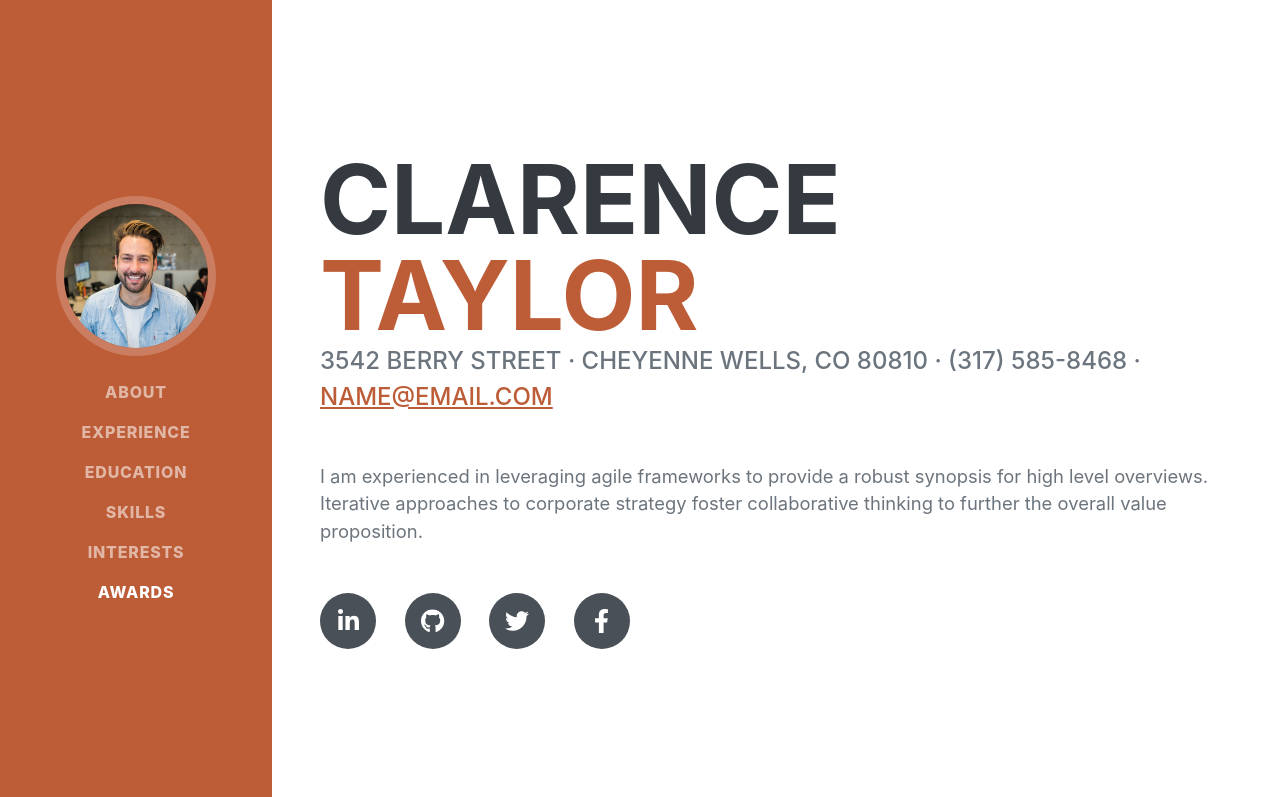
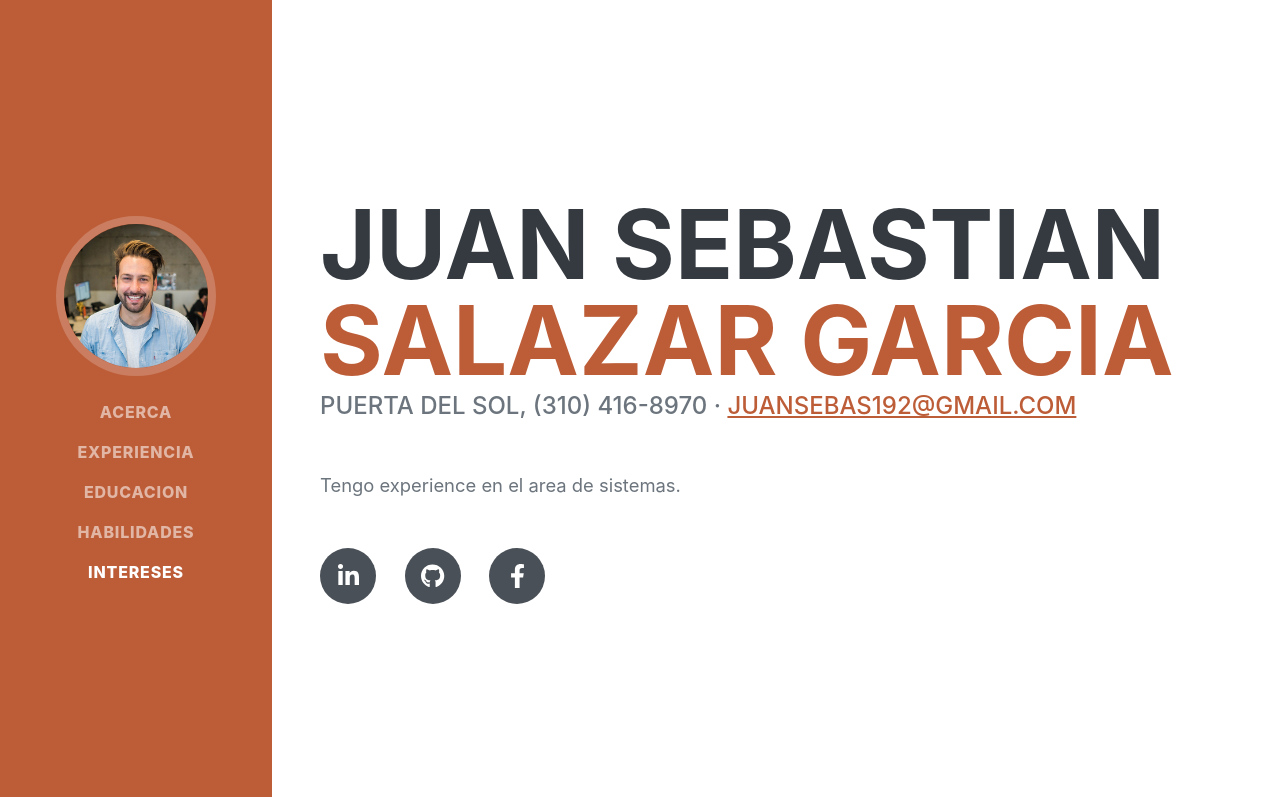
Before and after one commit to juansalazar92/ccv, a plain HTML site: page index.html in a window 1280 px wide. Shown: the top 797 px of the page. Drawn offline with nearby package versions, Linux system fonts and the light colour scheme; a web font is replaced by a local one.

Commit message:
modificando hoja de vida

```diff
--- a/index.html
+++ b/index.html
@@ -4,8 +4,8 @@
         <meta charset="utf-8" />
         <meta name="viewport" content="width=device-width, initial-scale=1, shrink-to-fit=no" />
         <meta name="description" content="" />
-        <meta name="author" content="" />
-        <title>Resume - Start Bootstrap Theme</title>
+        <meta name="Juan Sebastian" content="" />
+        <title>Hoja de Vida</title>
         <link rel="icon" type="image/x-icon" href="assets/img/favicon.ico" />
         <!-- Font Awesome icons (free version)-->
         <script src="https://use.fontawesome.com/releases/v6.1.0/js/all.js" crossorigin="anonymous"></script>
@@ -25,12 +25,12 @@
             <button class="navbar-toggler" type="button" data-bs-toggle="collapse" data-bs-target="#navbarResponsive" aria-controls="navbarResponsive" aria-expanded="false" aria-label="Toggle navigation"><span class="navbar-toggler-icon"></span></button>
             <div class="collapse navbar-collapse" id="navbarResponsive">
                 <ul class="navbar-nav">
-                    <li class="nav-item"><a class="nav-link js-scroll-trigger" href="#about">About</a></li>
-                    <li class="nav-item"><a class="nav-link js-scroll-trigger" href="#experience">Experience</a></li>
-                    <li class="nav-item"><a class="nav-link js-scroll-trigger" href="#education">Education</a></li>
-                    <li class="nav-item"><a class="nav-link js-scroll-trigger" href="#skills">Skills</a></li>
-                    <li class="nav-item"><a class="nav-link js-scroll-trigger" href="#interests">Interests</a></li>
-                    <li class="nav-item"><a class="nav-link js-scroll-trigger" href="#awards">Awards</a></li>
+                    <li class="nav-item"><a class="nav-link js-scroll-trigger" href="#about">Acerca</a></li>
+                    <li class="nav-item"><a class="nav-link js-scroll-trigger" href="#experience">Experiencia</a></li>
+                    <li class="nav-item"><a class="nav-link js-scroll-trigger" href="#education">Educacion</a></li>
+                    <li class="nav-item"><a class="nav-link js-scroll-trigger" href="#skills">Habilidades</a></li>
+                    <li class="nav-item"><a class="nav-link js-scroll-trigger" href="#interests">Intereses</a></li>
+
                 </ul>
             </div>
         </nav>
@@ -40,19 +40,18 @@
             <section class="resume-section" id="about">
                 <div class="resume-section-content">
                     <h1 class="mb-0">
-                        Clarence
-                        <span class="text-primary">Taylor</span>
+                        Juan Sebastian
+                        <span class="text-primary">Salazar Garcia</span>
                     </h1>
                     <div class="subheading mb-5">
-                        3542 Berry Street · Cheyenne Wells, CO 80810 · (317) 585-8468 ·
-                        <a href="mailto:name@email.com">name@email.com</a>
+                        Puerta del Sol, (310) 416-8970 ·
+                        <a href="mailto:name@email.com">juansebas192@gmail.com</a>
                     </div>
-                    <p class="lead mb-5">I am experienced in leveraging agile frameworks to provide a robust synopsis for high level overviews. Iterative approaches to corporate strategy foster collaborative thinking to further the overall value proposition.</p>
+                    <p class="lead mb-5"> Tengo experience en el area de sistemas.</p>
                     <div class="social-icons">
-                        <a class="social-icon" href="#!"><i class="fab fa-linkedin-in"></i></a>
-                        <a class="social-icon" href="#!"><i class="fab fa-github"></i></a>
-                        <a class="social-icon" href="#!"><i class="fab fa-twitter"></i></a>
-                        <a class="social-icon" href="#!"><i class="fab fa-facebook-f"></i></a>
+                        <a class="social-icon" href="https://www.linkedin.com/in/juan-sebastian-salazar-garcia-589548233" target="_blank"><i class="fab fa-linkedin-in"></i></a>
+                        <a class="social-icon" href="https://github.com/juansalazar92/"target="_blank"><i class="fab fa-github"></i></a>
+                        <a class="social-icon" href="https://www.facebook.com/salazargarcia2/"target="_blank"><i class="fab fa-facebook-f"></i></a>
                     </div>
                 </div>
             </section>
```
